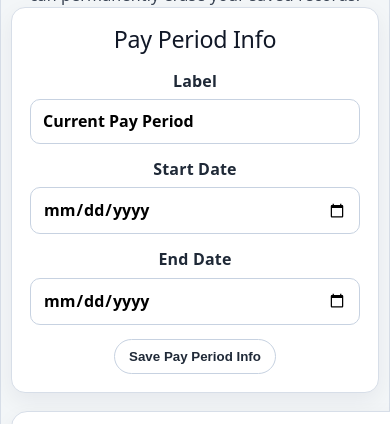
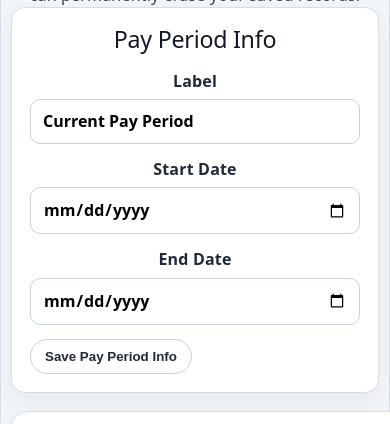
Before and after one commit to timbone72-CC/fieldledger, a React (Vite) app: page / in a window 390 px wide. Shown: the part 784-1208 px from the top of the page. Built offline with nearby package versions, Linux system fonts and the light colour scheme.

Commit message:
Polish responsive form layouts

```diff
--- a/src/App.css
+++ b/src/App.css
@@ -103,6 +103,27 @@
   font: inherit;
 }
 
+.job-form-grid,
+.responsive-form-grid {
+  display: grid;
+  gap: 14px;
+}
+
+.job-form-grid .field,
+.responsive-form-grid .field {
+  margin-bottom: 0;
+}
+
+.form-span-full {
+  grid-column: 1 / -1;
+}
+
+.form-actions {
+  display: flex;
+  flex-wrap: wrap;
+  gap: 10px;
+}
+
 .result-card {
   display: grid;
   gap: 8px;
@@ -156,6 +177,14 @@
 @media (min-width: 700px) {
   .result-card {
     grid-template-columns: auto 1fr auto;
+  }
+}
+
+@media (min-width: 900px) {
+  .job-form-grid,
+  .responsive-form-grid {
+    grid-template-columns: repeat(2, minmax(260px, 1fr));
+    align-items: start;
   }
 }
 
--- a/src/features/expenses/ExpenseEntryForm.jsx
+++ b/src/features/expenses/ExpenseEntryForm.jsx
@@ -260,6 +260,7 @@ export default function ExpenseEntryForm({ onExpenseSaved }) {
     <section className="panel">
       <h2>{editingExpenseId ? "Edit Receipt / Expense" : "Add Receipt / Expense"}</h2>
 
+      <div className="responsive-form-grid">
         <label className="field">
           Date
           <input
@@ -305,6 +306,7 @@ export default function ExpenseEntryForm({ onExpenseSaved }) {
           />
         </label>
 
+        <div className="form-span-full">
           <CameraCapture
             label="Take Receipt Photo"
             onPhotoCaptured={(photoFile) => {
@@ -315,8 +317,9 @@ export default function ExpenseEntryForm({ onExpenseSaved }) {
               }
             }}
           />
+        </div>
 
-      <label className="field">
+        <label className="field form-span-full">
           Upload Receipt Photos
           <input
             ref={receiptPhotoInputRef}
@@ -334,7 +337,7 @@ export default function ExpenseEntryForm({ onExpenseSaved }) {
         </label>
 
         {receiptPhotos.length > 0 && (
-        <div className="attached-photo-preview">
+          <div className="attached-photo-preview form-span-full">
             <h3>Attached Photos</h3>
             <p className="helper">Review and name each receipt photo before saving.</p>
 
@@ -377,7 +380,7 @@ export default function ExpenseEntryForm({ onExpenseSaved }) {
           </div>
         )}
 
-      <label className="field">
+        <label className="field form-span-full">
           Notes
           <textarea
             value={notes}
@@ -387,6 +390,7 @@ export default function ExpenseEntryForm({ onExpenseSaved }) {
           />
         </label>
 
+        <div className="form-actions form-span-full">
           <button type="button" onClick={saveExpense}>
             {editingExpenseId ? "Save Expense Changes" : "Save Expense"}
           </button>
@@ -396,8 +400,10 @@ export default function ExpenseEntryForm({ onExpenseSaved }) {
               Cancel Edit
             </button>
           )}
+        </div>
 
-      {saveMessage && <p className="helper">{saveMessage}</p>}
+        {saveMessage && <p className="helper form-span-full">{saveMessage}</p>}
+      </div>
     </section>
   );
 }
--- a/src/features/jobs/JobEntryForm.jsx
+++ b/src/features/jobs/JobEntryForm.jsx
@@ -332,6 +332,7 @@ export default function JobEntryForm({ onJobSaved }) {
     <section className="panel">
       <h2>{editingJobId ? "Edit Job Ticket" : "Add Job Ticket"}</h2>
 
+      <div className="job-form-grid">
         <label className="field">
           Job Type
           <select
@@ -500,6 +501,7 @@ export default function JobEntryForm({ onJobSaved }) {
           </>
         )}
 
+        <div className="form-span-full">
           <CameraCapture
             label="Take Ticket Photo"
             defaultFilename={ticketPhotoDefaultFilename}
@@ -510,6 +512,7 @@ export default function JobEntryForm({ onJobSaved }) {
               }
             }}
           />
+        </div>
 
         <label className="field">
           Ticket Photo Name
@@ -535,7 +538,7 @@ export default function JobEntryForm({ onJobSaved }) {
         </label>
 
         {(ticketPhotoId || ticketPhotoFile || ticketPhotoPreviewUrl) && (
-        <div className="attached-photo-preview">
+          <div className="attached-photo-preview form-span-full">
             <h3>Attached Photo</h3>
 
             {ticketPhotoFile && (
@@ -569,11 +572,12 @@ export default function JobEntryForm({ onJobSaved }) {
           </div>
         )}
 
-      <div className="result-card">
+        <div className="result-card form-span-full">
           <span>Calculated Pay</span>
           <strong>${calculatedPay.toFixed(2)}</strong>
         </div>
 
+        <div className="form-actions form-span-full">
           <button type="button" onClick={saveJob}>
             {editingJobId ? "Save Job Changes" : "Save Job"}
           </button>
@@ -583,8 +587,10 @@ export default function JobEntryForm({ onJobSaved }) {
               Cancel Edit
             </button>
           )}
+        </div>
 
-      {saveMessage && <p className="helper">{saveMessage}</p>}
+        {saveMessage && <p className="helper form-span-full">{saveMessage}</p>}
+      </div>
     </section>
   );
 }
--- a/src/features/mileage/MileageEntryForm.jsx
+++ b/src/features/mileage/MileageEntryForm.jsx
@@ -142,6 +142,7 @@ export default function MileageEntryForm({ onMileageSaved }) {
     <section className="panel">
       <h2>{editingMileageId ? "Edit Mileage" : "Add Mileage"}</h2>
 
+      <div className="responsive-form-grid">
         <label className="field">
           Date
           <input type="date" value={date} onChange={(e) => setDate(e.target.value)} />
@@ -177,11 +178,12 @@ export default function MileageEntryForm({ onMileageSaved }) {
           <input type="number" min="0" step="0.01" value={mileageRateSnapshot} onChange={(e) => setMileageRateSnapshot(e.target.value)} />
         </label>
 
-      <label className="field">
+        <label className="field form-span-full">
           Notes
           <textarea value={notes} onChange={(e) => setNotes(e.target.value)} />
         </label>
 
+        <div className="form-actions form-span-full">
           <button type="button" onClick={saveMileageEntry}>
             {editingMileageId ? "Save Mileage Changes" : "Save Mileage"}
           </button>
@@ -191,8 +193,10 @@ export default function MileageEntryForm({ onMileageSaved }) {
               Cancel Edit
             </button>
           )}
+        </div>
 
-      {saveMessage && <p className="helper">{saveMessage}</p>}
+        {saveMessage && <p className="helper form-span-full">{saveMessage}</p>}
+      </div>
     </section>
   );
 }
--- a/src/features/pay-periods/PayPeriodInfoForm.jsx
+++ b/src/features/pay-periods/PayPeriodInfoForm.jsx
@@ -32,7 +32,8 @@ export default function PayPeriodInfoForm() {
     <section className="panel">
       <h2>Pay Period Info</h2>
 
-      <label className="field">
+      <div className="responsive-form-grid">
+        <label className="field form-span-full">
           Label
           <input
             type="text"
@@ -60,11 +61,14 @@ export default function PayPeriodInfoForm() {
           />
         </label>
 
+        <div className="form-actions form-span-full">
           <button type="button" onClick={savePayPeriodInfo}>
             Save Pay Period Info
           </button>
+        </div>
 
-      {saveMessage && <p className="helper">{saveMessage}</p>}
+        {saveMessage && <p className="helper form-span-full">{saveMessage}</p>}
+      </div>
     </section>
   );
 }
--- a/src/features/settings/SettingsPanel.jsx
+++ b/src/features/settings/SettingsPanel.jsx
@@ -64,6 +64,7 @@ export default function SettingsPanel() {
     <section className="panel">
       <h2>Settings</h2>
 
+      <div className="responsive-form-grid">
         <label className="field">
           Default Hourly Rate
           <input
@@ -108,12 +109,12 @@ export default function SettingsPanel() {
           />
         </label>
 
-      <p className="helper">
+        <p className="helper form-span-full">
           Tax estimates are for planning only and are not tax advice. Changing the default
           hourly rate will not change old saved jobs.
         </p>
 
-      <div className="helper">
+        <div className="helper form-span-full">
           <strong>FieldLedger Basics:</strong>
           <br />
           FieldLedger saves data in this browser on this device. Your phone and computer do not automatically
@@ -121,7 +122,7 @@ export default function SettingsPanel() {
           backup. Tax and mileage estimates are for planning only.
         </div>
 
-      <div className="helper">
+        <div className="helper form-span-full">
           <strong>App Version:</strong> {APP_NAME} — {APP_VERSION_LABEL}
           <br />
           Current update: {APP_VERSION_DATE} — {APP_VERSION_NOTE}
@@ -131,21 +132,26 @@ export default function SettingsPanel() {
           the backup downloaded.
         </div>
 
+        <div className="form-actions form-span-full">
           <button type="button" onClick={saveUserSettings}>
             Save Settings
           </button>
+        </div>
 
-      <div className="helper">
+        <div className="helper form-span-full">
           <strong>Update App:</strong>
           <br />
           Reload FieldLedger and refresh the app cache. Use this only while online. Your saved records stay on this device.
         </div>
 
+        <div className="form-actions form-span-full">
           <button type="button" onClick={updateApp}>
             Update App
           </button>
+        </div>
 
-      {saveMessage && <p className="helper">{saveMessage}</p>}
+        {saveMessage && <p className="helper form-span-full">{saveMessage}</p>}
+      </div>
     </section>
   );
 }
```
Also changed, not shown: 4 other files (tests, documents, lock files or other folders). Lines whose indentation alone changed are shown as unchanged.
